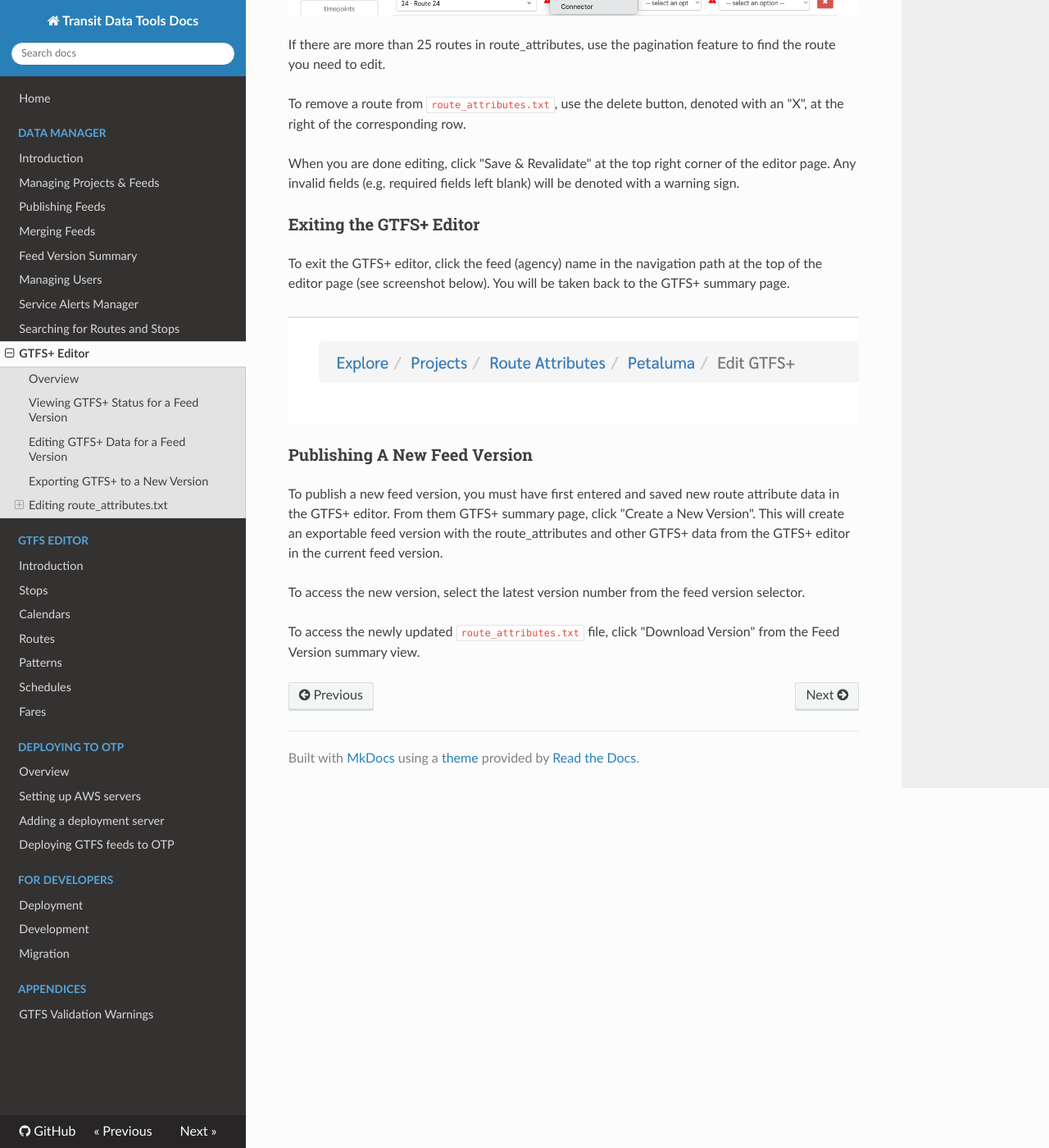
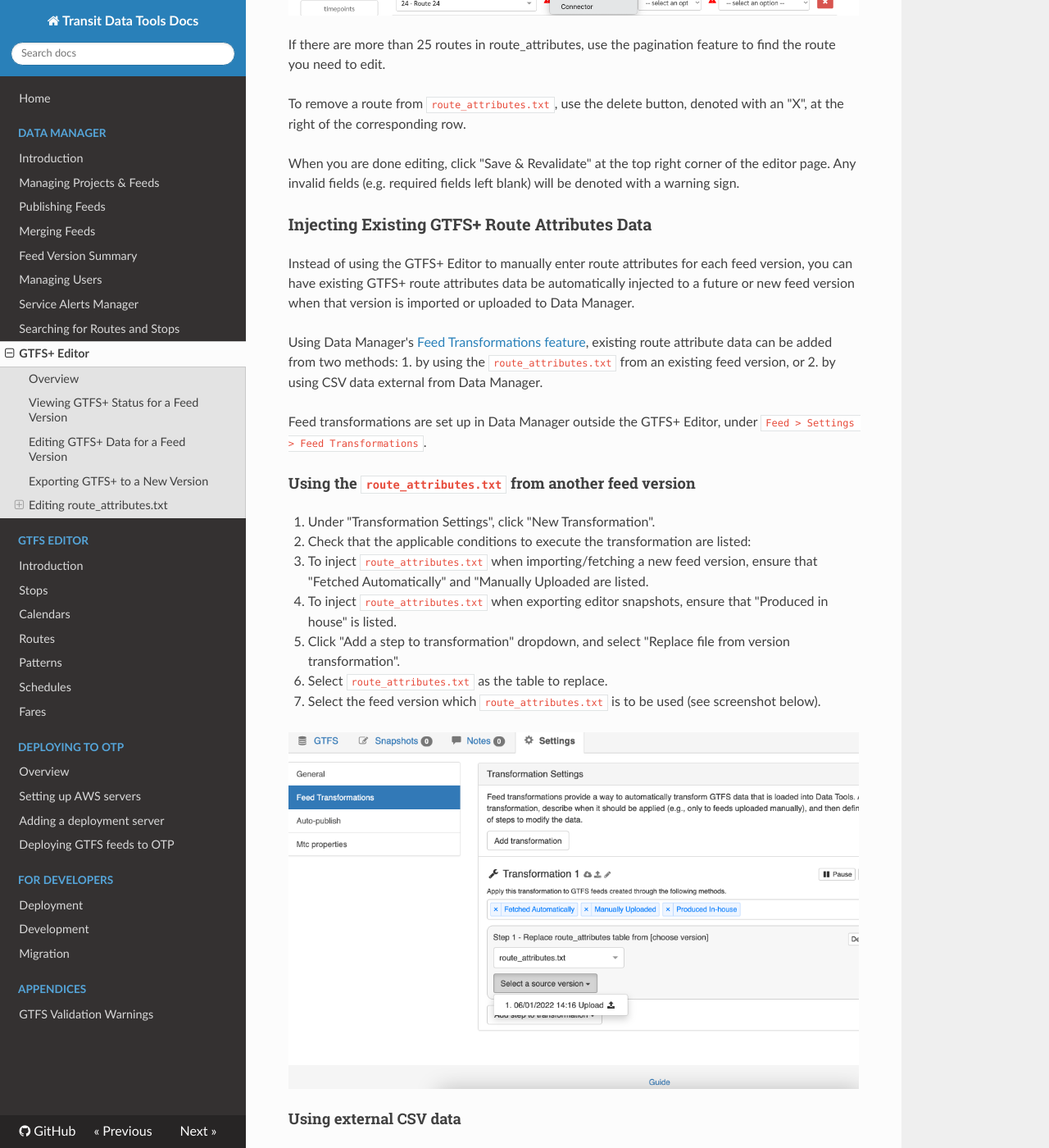
Before and after one commit to wtchen/datatools-ui, an MkDocs documentation site: the page built from docs/user/gtfs-plus-editor.md, in a window 1280 px wide and 1400 px high, scrolled down 4488 px. Shown: the whole window at 82% size. Built offline with MkDocs 1.6.1, drawn with Linux system fonts in a browser that asks for light colours; nearby versions of some CDN libraries; some of the changed text lies outside the part shown.

Commit message:
docs(gtfs-plus-editor): Write about adding route_attributes using transforms.

```diff
--- a/docs/user/gtfs-plus-editor.md
+++ b/docs/user/gtfs-plus-editor.md
@@ -74,6 +74,43 @@ at the right of the corresponding row.
 When you are done editing, click "Save & Revalidate" at the top right corner of the editor page.
 Any invalid fields (e.g. required fields left blank) will be denoted with a warning sign.
 
+### Injecting Existing GTFS+ Route Attributes Data
+
+Instead of using the GTFS+ Editor to manually enter route attributes for each feed version,
+you can have existing GTFS+ route attributes data be automatically injected to a future or new feed version
+when that version is imported or uploaded to Data Manager.
+
+Using Data Manager's [Feed Transformations feature](./managing-projects-feeds.md#feed-transformations),
+existing route attribute data can be added from two methods:
+1. by using the `route_attributes.txt` from an existing feed version, or
+2. by using CSV data external from Data Manager.
+
+Feed transformations are set up in Data Manager outside the GTFS+ Editor, under `Feed > Settings > Feed Transformations`.
+
+#### Using the `route_attributes.txt` from another feed version
+
+1. Under "Transformation Settings", click "New Transformation".
+2. Check that the applicable conditions to execute the transformation are listed:
+   * To inject `route_attributes.txt` when importing/fetching a new feed version, ensure that "Fetched Automatically" and "Manually Uploaded are listed.
+   * To inject `route_attributes.txt` when exporting editor snapshots, ensure that "Produced in house" is listed.
+3. Click "Add a step to transformation" dropdown, and select "Replace file from version transformation".
+4. Select `route_attributes.txt` as the table to replace.
+5. Select the feed version which `route_attributes.txt` is to be used (see screenshot below).
+
+![Transformation for route attributes using CSV](../img/transform-route-attr-from-version.png)
+
+#### Using external CSV data
+
+1. Under "Transformation Settings", click "New Transformation".
+2. Check that the applicable conditions to execute the transformation are listed:
+   * To inject `route_attributes.txt` when importing/fetching a new feed version, ensure that "Fetched Automatically" and "Manually Uploaded are listed.
+   * To inject `route_attributes.txt` when exporting editor snapshots, ensure that "Produced in house" is listed.
+3. Click "Add a step to transformation" dropdown, and select "Replace file from string transformation".
+4. Select `route_attributes.txt` as the table to replace.
+5. Enter or paste the desired route attributes CSV data (see screenshot below).
+
+![Transformation for route attributes using CSV](../img/transform-route-attr-from-csv.png)
+
 ### Exiting the GTFS+ Editor
 
 To exit the GTFS+ editor, click the feed (agency) name in the navigation path at the top of the editor page
```
Also changed, not shown: docs/img/transform-route-attr-from-csv.png (added), docs/img/transform-route-attr-from-version.png (added).
